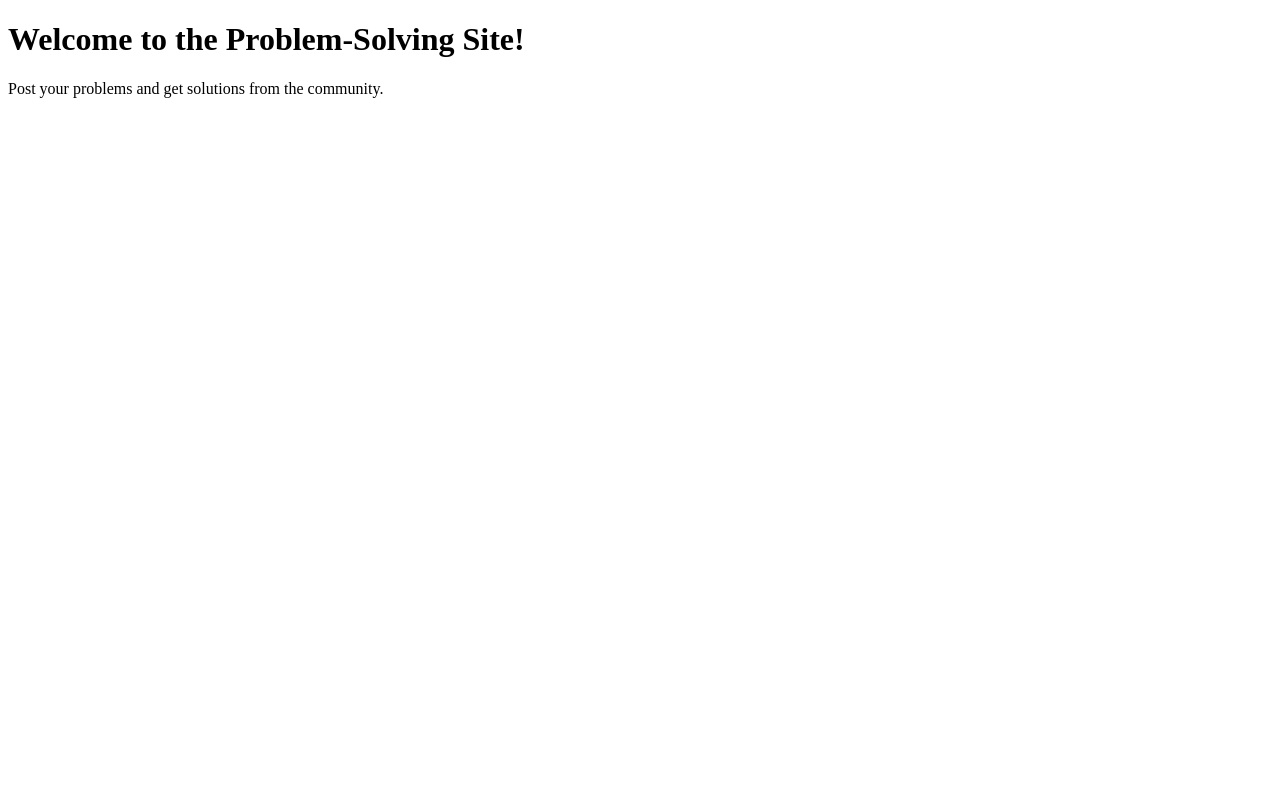
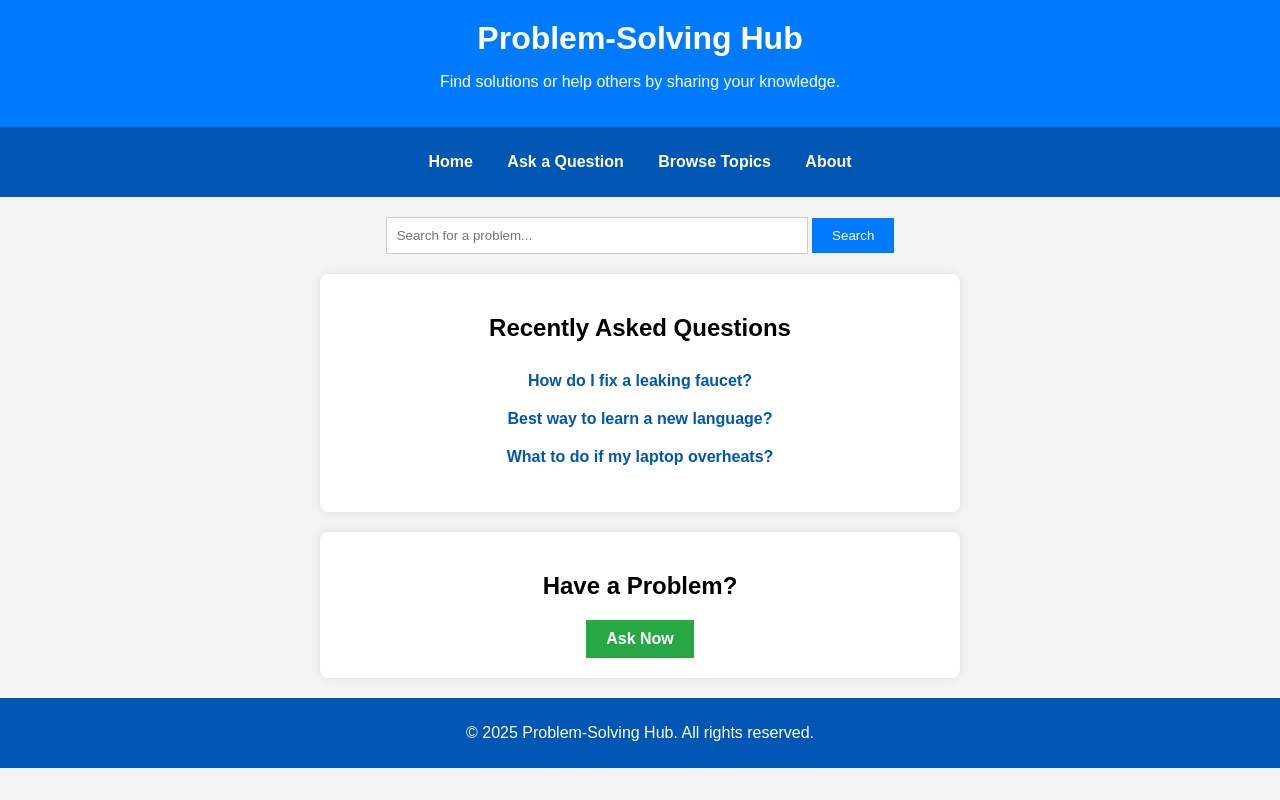
Before and after one commit to waqasrabi/problem-solving-site, a plain HTML site: page index.html in a window 1280 px wide. Drawn offline with Linux system fonts and the light colour scheme.

Commit message:
Added homepage UI

```diff
--- /dev/null
+++ b/assets/css/style.css
@@ -0,0 +1,116 @@
+/* General Styles */
+body {
+    font-family: Arial, sans-serif;
+    margin: 0;
+    padding: 0;
+    background-color: #f4f4f4;
+    text-align: center;
+}
+
+/* Header */
+header {
+    background-color: #007BFF;
+    color: white;
+    padding: 20px;
+}
+
+header h1 {
+    margin: 0;
+}
+
+/* Navigation */
+nav {
+    background-color: #0056b3;
+    padding: 10px;
+}
+
+nav ul {
+    list-style-type: none;
+    padding: 0;
+}
+
+nav ul li {
+    display: inline;
+    margin: 0 15px;
+}
+
+nav ul li a {
+    color: white;
+    text-decoration: none;
+    font-weight: bold;
+}
+
+/* Search Bar */
+.search {
+    margin: 20px;
+}
+
+.search input {
+    padding: 10px;
+    width: 70%;
+    max-width: 400px;
+    border: 1px solid #ccc;
+}
+
+.search button {
+    padding: 10px 20px;
+    background-color: #007BFF;
+    color: white;
+    border: none;
+    cursor: pointer;
+}
+
+/* Recent Questions */
+.recent {
+    background-color: white;
+    padding: 20px;
+    margin: 20px auto;
+    width: 80%;
+    max-width: 600px;
+    border-radius: 8px;
+    box-shadow: 0 0 10px rgba(0, 0, 0, 0.1);
+}
+
+.recent ul {
+    list-style-type: none;
+    padding: 0;
+}
+
+.recent ul li {
+    padding: 10px 0;
+}
+
+.recent ul li a {
+    text-decoration: none;
+    color: #0056b3;
+    font-weight: bold;
+}
+
+/* Ask a Question */
+.ask {
+    background-color: white;
+    padding: 20px;
+    margin: 20px auto;
+    width: 80%;
+    max-width: 600px;
+    border-radius: 8px;
+    box-shadow: 0 0 10px rgba(0, 0, 0, 0.1);
+}
+
+.ask button {
+    padding: 10px 20px;
+    background-color: #28a745;
+    color: white;
+    border: none;
+    cursor: pointer;
+    font-size: 16px;
+    font-weight: bold;
+}
+
+/* Footer */
+footer {
+    background-color: #0056b3;
+    color: white;
+    padding: 10px;
+    margin-top: 20px;
+}
--- a/index.html
+++ b/index.html
@@ -3,10 +3,49 @@
 <head>
     <meta charset="UTF-8">
     <meta name="viewport" content="width=device-width, initial-scale=1.0">
-    <title>Problem-Solving Site</title>
+    <title>Problem-Solving Platform</title>
+    <link rel="stylesheet" href="assets/css/style.css">
 </head>
 <body>
-    <h1>Welcome to the Problem-Solving Site!</h1>
-    <p>Post your problems and get solutions from the community.</p>
+
+    <header>
+        <h1>Problem-Solving Hub</h1>
+        <p>Find solutions or help others by sharing your knowledge.</p>
+    </header>
+
+    <nav>
+        <ul>
+            <li><a href="#">Home</a></li>
+            <li><a href="#">Ask a Question</a></li>
+            <li><a href="#">Browse Topics</a></li>
+            <li><a href="#">About</a></li>
+        </ul>
+    </nav>
+
+    <main>
+        <section class="search">
+            <input type="text" placeholder="Search for a problem...">
+            <button>Search</button>
+        </section>
+
+        <section class="recent">
+            <h2>Recently Asked Questions</h2>
+            <ul>
+                <li><a href="#">How do I fix a leaking faucet?</a></li>
+                <li><a href="#">Best way to learn a new language?</a></li>
+                <li><a href="#">What to do if my laptop overheats?</a></li>
+            </ul>
+        </section>
+
+        <section class="ask">
+            <h2>Have a Problem?</h2>
+            <button>Ask Now</button>
+        </section>
+    </main>
+
+    <footer>
+        <p>&copy; 2025 Problem-Solving Hub. All rights reserved.</p>
+    </footer>
+
 </body>
 </html>
```
